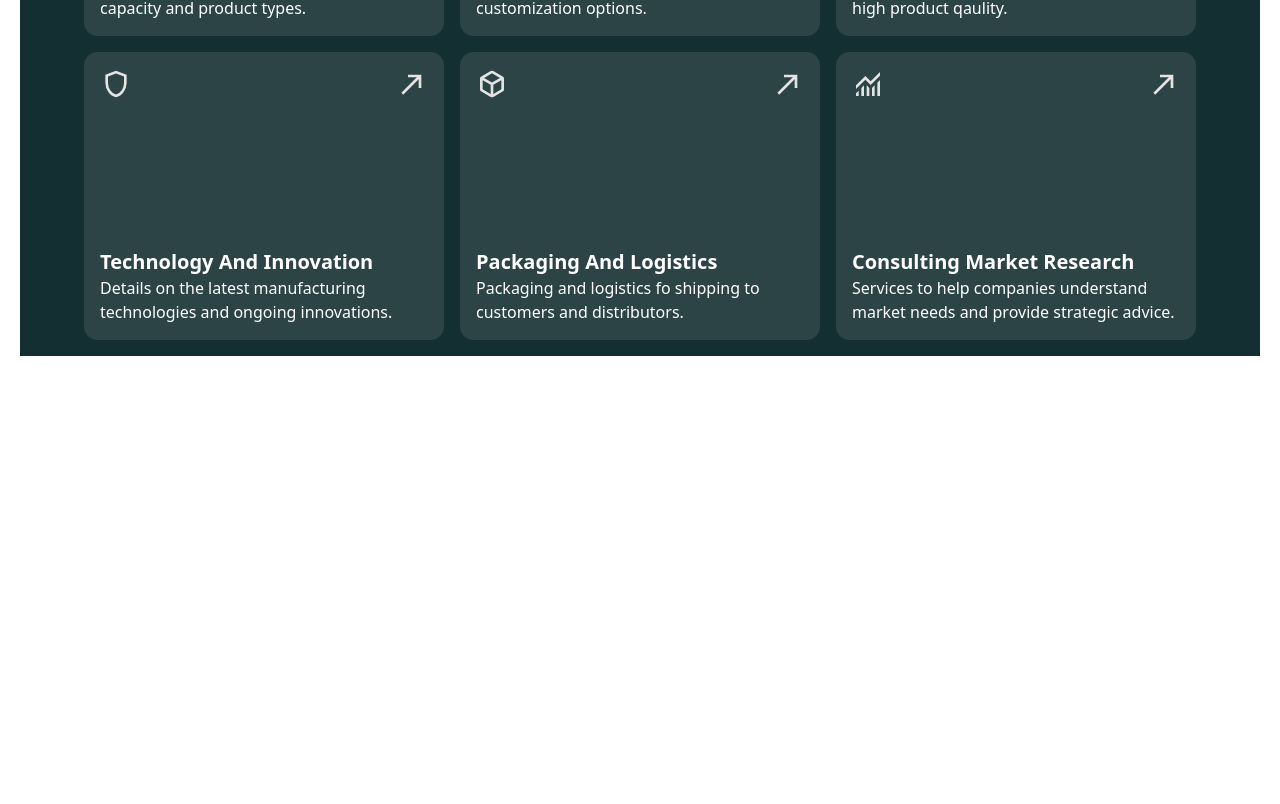
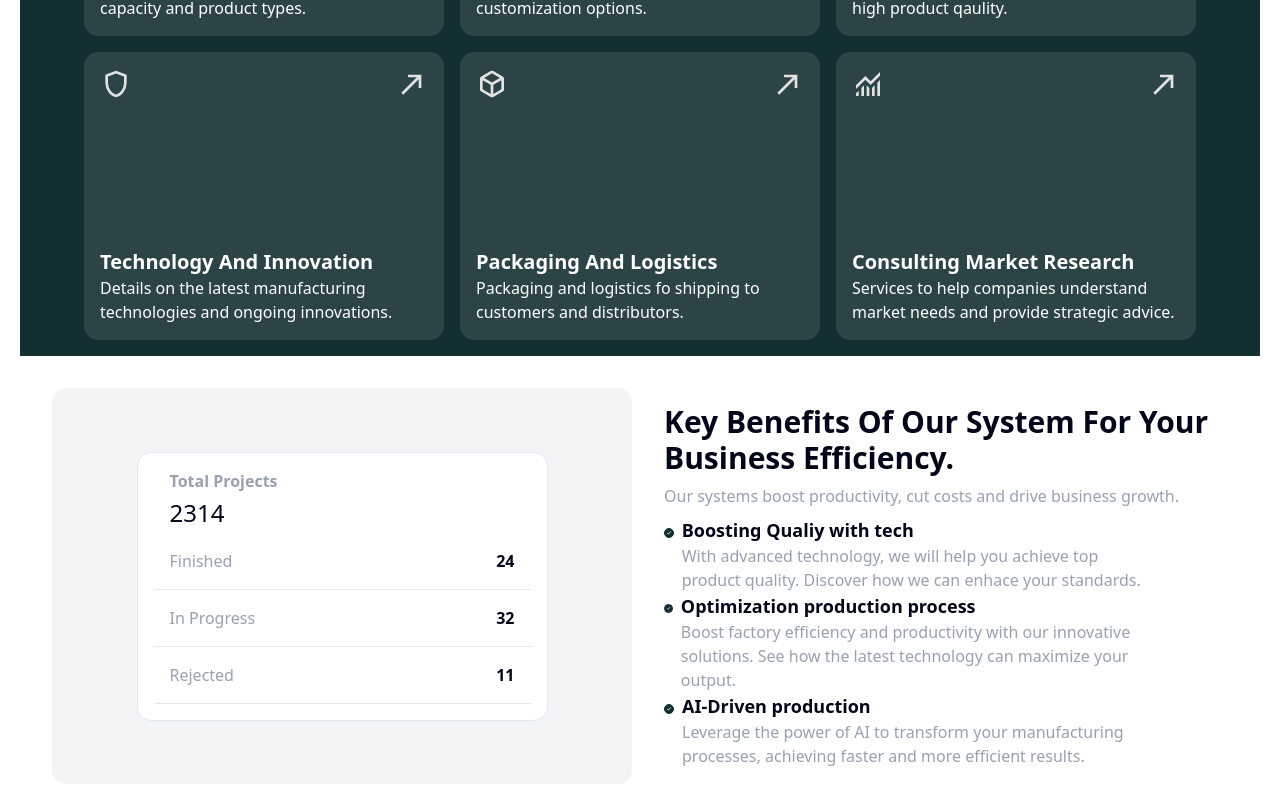
Before and after one commit to R-Tedy/sted_fast, a Next.js app: page / in a window 1280 px wide. Shown: the part 1244-2048 px from the top of the page. Before the commit the page ends 1608 px from the top, so only its background shows below. Built offline with nearby package versions, Linux system fonts and the light colour scheme.

Commit message:
impliment benfits page

```diff
--- a/app/(root)/page.tsx
+++ b/app/(root)/page.tsx
@@ -1,3 +1,4 @@
+import Benefits from '@/components/Benefits'
 import Hero from '@/components/Hero'
 import Services from '@/components/Services'
 import React from 'react'
@@ -7,6 +8,7 @@ const page = () => {
     <section className='mx-auto px-4'>
       <Hero/>
       <Services/>
+      <Benefits/>
     </section>
   )
 }
--- /dev/null
+++ b/components/Benefits.tsx
@@ -0,0 +1,90 @@
+import Image from 'next/image'
+import React from 'react'
+
+const projectStats = [
+  {
+    status: 'Finished',
+    percentage: 24,
+  },
+  {
+    status: 'In Progress',
+    percentage: 32,
+  },
+  {
+    status: 'Rejected',
+    percentage: 11,
+  },
+]
+
+const benefitDetails = [
+  {
+    title: 'Boosting Qualiy with tech',
+    details: 'With advanced technology, we will help you achieve top product quality. Discover how we can enhace your standards.'
+  },
+  {
+    title: 'Optimization production process',
+    details: 'Boost factory efficiency and productivity with our innovative solutions. See how the latest technology can maximize your output.'
+  },
+  {
+    title: 'AI-Driven production',
+    details: 'Leverage the power of AI to transform your manufacturing processes, achieving faster and more efficient results.'
+  },
+]
+
+const Benefits = () => {
+  return (
+    <section className='flex gap-4 flex-col-reverse lg:flex-row px-4 py-8'>
+      <div className='flex-1 flex justify-center items-center px-4 py-5 lg:py-12 rounded-xl bg-gray-100'>
+        <div className='rounded-xl p-4 w-full lg:w-[75%] bg-white border'>
+          <h3 className='font-bold text-gray-400 px-4'>Total Projects</h3>
+          <p className='text-2xl py-1 px-4'>2314</p>
+          {projectStats.map((project) => (
+            <div
+              key={project.status}
+              className='flex w-full justify-between p-4 border-b'
+            >
+              <p className='text-gray-400'>
+                {project.status}
+              </p>
+              <p className='font-bold'>
+                {project.percentage}
+              </p>
+            </div>
+          ))}
+        </div>
+      </div>
+      <div className='flex-1 p-4'>
+        <h2 className='text-3xl capitalize font-bold'>Key benefits of our system for your business efficiency.</h2>
+        <p className='py-2 text-gray-400'>
+          Our systems boost productivity, cut costs and drive business growth.
+        </p>
+        {benefitDetails.map((benefit) => (
+          <div
+            key={benefit.title}
+            className='flex gap-2'
+          >
+            <div className=' py-3'>
+              <Image
+                src={'/icons/check_small.svg'}
+                alt='check'
+                width={16}
+                height={16}
+                className=' border rounded-full border-primary bg-primary'
+              />
+            </div>
+            <div>
+              <h3 className='font-bold text-lg'>
+                {benefit.title}
+              </h3>
+              <p className='text-gray-400 lg:w-[90%]'>
+                {benefit.details}
+              </p>
+            </div>
+          </div>
+        ))}
+      </div>
+    </section>
+  )
+}
+
+export default Benefits
```
